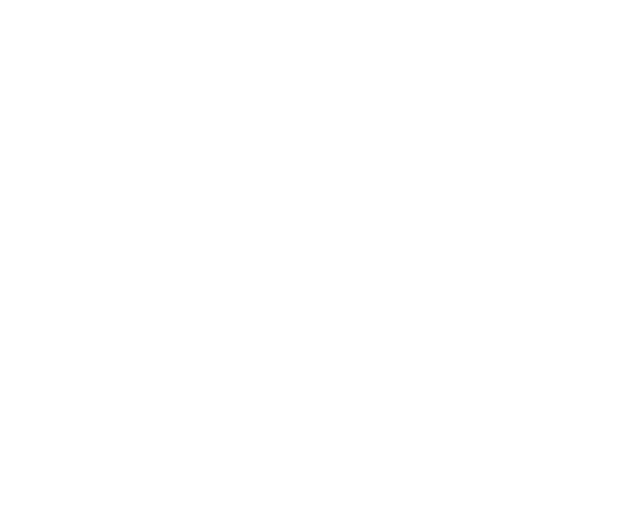
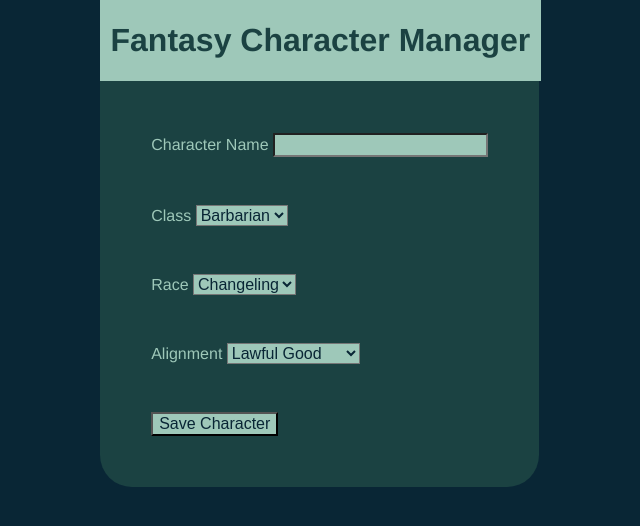
Before and after one commit to benkroppp/CharacterManager, a plain HTML site: page index.html in a window 1280 px wide. Shown: the whole page, without its empty margins (314-954 px from the left). Drawn offline with Linux system fonts and the light colour scheme.

Commit message:
fixed styles, added basic UI js to prevent reload

```diff
--- a/index.html
+++ b/index.html
@@ -3,11 +3,59 @@
 <head>
     <meta charset="UTF-8">
     <meta name="viewport" content="width=device-width, initial-scale=1.0">
-    <title>Document</title>
+    <title>Fantasy Character Manager</title>
     <link rel="stylesheet" href="style.css">
     <script src="ui.js" type="module"></script>
 </head>
 <body>
-
+    <div>
+    <div class="header">
+        <h1>Fantasy Character Manager</h1>
+    </div>
+    <div>
+        <form id="creator-form">
+            <div class="form-section">
+            <label for="name">Character Name</label>
+            <input type="text" id="name" name="name">
+            </div>
+            <div class="form-section">
+            <label for="class">Class</label>
+            <select name="class">
+                <option value="barbarian">Barbarian</option>
+                <option value="cleric">Cleric</option>
+                <option value="fighter">Fighter</option>
+                <option value="warlock">Warlock</option>
+            </select>
+            </div>
+            <div class="form-section">
+                <label for="race">Race</label>
+                <select name="race">
+                    <option value="changeling">Changeling</option>
+                    <option value="dwarf">Dwarf</option>
+                    <option value="elf">Elf</option>
+                    <option value="goblin">Goblin</option>
+                    <option value="human">Human</option>
+                </select>
+            </div>
+            <div class="form-section">
+            <label for="alignment">Alignment</label>
+            <select name="alignment">
+                <option value="lawfulgood">Lawful Good</option>
+                <option value="lawfulneutral">Lawful Neutral</option>
+                <option value="lawfulevil">Lawful Evil</option>
+                <option value="neutralgood">Neutral Good</option>
+                <option value="trueneutral">True Neutral</option>
+                <option value="neutralevil">Neutral Evil</option>
+                <option value="chaoticgood">Chaotic Good</option>
+                <option value="chaoticneutral">Chaotic Neutral</option>
+                <option value="chaoticevil">Chaotic Evil</option>
+            </select>
+            </div>
+            <div class="form-section">
+                <input type="submit" name="submit" value="Save Character" id="submit">
+            </div>
+        </form>
+    </div>
+    </div>
 </body>
 </html>
--- a/style.css
+++ b/style.css
@@ -0,0 +1,41 @@
+:root{
+    --color-1: #092635;
+    --color-2: #1B4242;
+    --color-3: #5C8374;
+    --color-4: #9EC8B9;
+}
+body{
+    background-color: var(--color-1);
+    color:var(--color-4);
+    font-family: 'Franklin Gothic Medium', 'Arial Narrow', Arial, sans-serif;
+    display:flex;
+    margin:0px;
+    align-items: center;
+    justify-content: center;
+    width:99%;
+}
+input, select{
+    background-color:var(--color-4);
+    color:var(--color-1);
+    font-size:1em;
+}
+.form-section{
+    margin: 3em;
+    font-size: 1em;
+    justify-content:space-between;
+    align-items:center;
+}
+#creator-form{
+    background-color:var(--color-2);
+    border-bottom-left-radius: 2em;
+    border-bottom-right-radius: 2em;
+    justify-content:space-between;
+    padding: 0.2em;
+}
+.header{
+    color:var(--color-2);
+    background-color: var(--color-4);
+    width: 100%;
+    text-align:center;
+    padding:0.05em;
+}
--- a/ui.js
+++ b/ui.js
@@ -0,0 +1,7 @@
+//imports
+
+//element selectors
+const form = document.getElementById("form");
+form.addEventListener("submit", (e) => {
+    e.preventDefault();
+})
```
